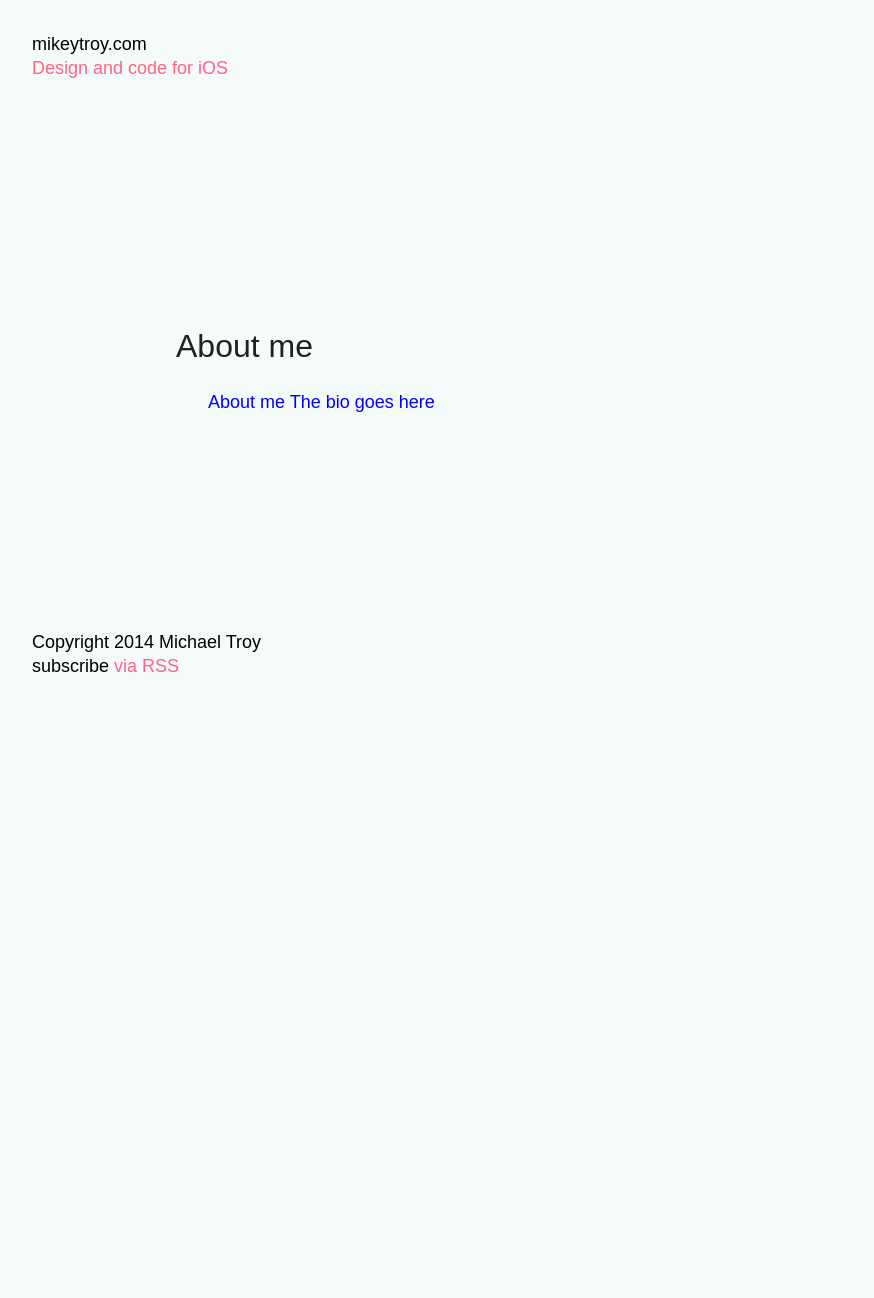
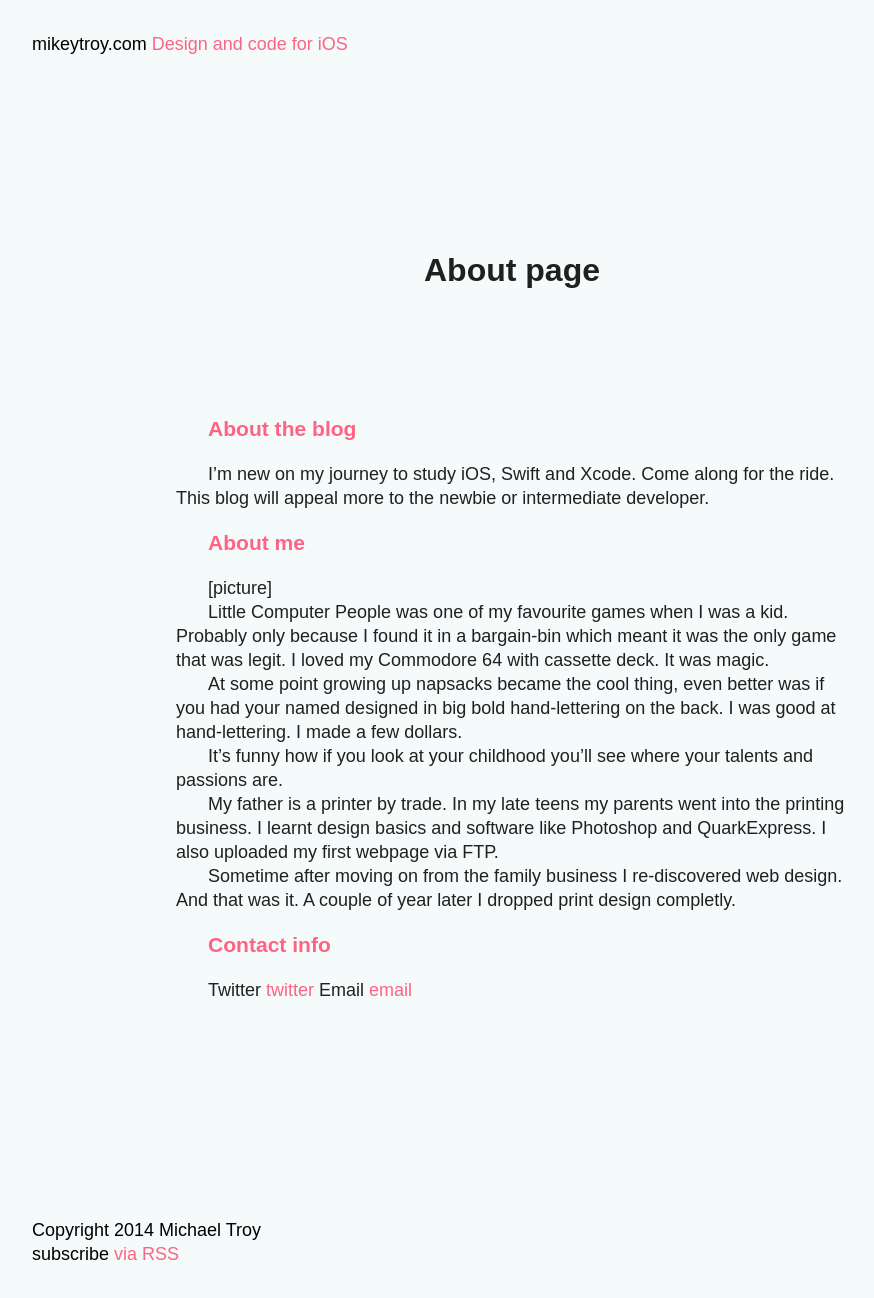
Before and after one commit to michaeltroy/michaeltroy.github.io, a Jekyll site: the page built from about/index.md, in a window 1280 px wide. Shown: the whole page, without its empty margins (128-1002 px from the left). Built offline with Jekyll 4.4.1, drawn with Linux system fonts in a browser that asks for light colours; a script that is not in the unit is left out; before the commit the page ends 900 px from its top, so only the background shows below that.

```diff
--- a/_includes/header.html
+++ b/_includes/header.html
@@ -2,7 +2,7 @@
   <nav>
     <div class="rg-Grid">
       <div class="rg-Unit rg-4of4 rg-4of10">
-        <a class="name-domain" href="{{ site.baseurl }}/">{{ site.title }}</a><br />
+        <a class="name-domain" href="{{ site.baseurl }}/">{{ site.title }}</a>
         <span class="name-blog">Design and code for iOS</span>
 
       </div>
--- a/_posts/2015-01-07-swift-structs.markdown
+++ b/_posts/2015-01-07-3-things-you-should-do-with-swift-structs.markdown
@@ -1,6 +1,6 @@
 ---
 layout: post
-title:  "Swift: Structs"
+title:  "3 Things you should do with Swift structs"
 date:   2015-01-17
 categories:
 ---
--- a/about/index.html
+++ /dev/null
@@ -1,8 +0,0 @@
----
-layout: page
-title: About me
----
-
-About me
-
-The bio goes here
--- /dev/null
+++ b/about/index.md
@@ -0,0 +1,34 @@
+---
+layout: page
+title: About page
+---
+
+<div class="my-head">
+
+</div>
+
+### About the blog
+
+I'm new on my journey to study iOS, Swift and Xcode. Come along for the ride. This blog will appeal more to the newbie or intermediate developer.
+
+### About me
+
+[picture]
+
+Little Computer People was one of my favourite games when I was a kid. Probably only because I found it in a bargain-bin which meant it was the only game that was legit. I loved my Commodore 64 with cassette deck. It was magic.
+
+At some point growing up napsacks became the cool thing, even better was if you had your named designed in big bold hand-lettering on the back. I was good at hand-lettering. I made a few dollars.
+
+It's funny how if you look at your childhood you'll see where your talents and passions are.
+
+My father is a printer by trade. In my late teens my parents went into the printing business. I learnt design basics and software like Photoshop and QuarkExpress. I also uploaded my first webpage via FTP.
+
+Sometime after moving on from the family business I re-discovered web design. And that was it. A couple of year later I dropped print design completly.
+
+
+### Contact info
+
+Twitter [twitter] Email [email]
+
+[twitter]: http://twitter.com/@michaeltroy
+[email]: http://mailto:some@email.com
--- a/design/build/index.css
+++ b/design/build/index.css
@@ -3568,6 +3568,7 @@ html:before {
 
   .site-header {
     height: 12em;
+    margin: 0;
   }
 
   .site-footer {
@@ -3600,8 +3601,7 @@ html:before {
 
 
 body {
-  font-family: "ff-basic-gothic-web-pro", sans-serif;
-  /* font-family: "rooney-sans", sans-serif; */
+  font-family: "proxima-nova-soft", sans-serif;
   color: blue;
   line-height: 24px;
   font-size: 18px;
@@ -3628,6 +3628,18 @@ p, h1, h2, h3, h4, h5, h6, a {
 p {
   color: rgb(32,32,32);
 	margin: 0;
+}
+
+h1 {
+
+}
+
+h2 {
+
+}
+
+h3 {
+  color: #FF6384;
 }
 
 em {
@@ -3673,9 +3685,9 @@ a.name-domain {
 .post header h1 {
   color: rgb(32,32,32);
   font-size: 32px;
-  font-weight: 400;
-  margin: 24px 0;
-  line-height: 40px;
+  margin: 0 0 104px 0;
+  line-height: 44px;
+  text-align: center;
 }
 
 .post-date {
@@ -3747,12 +3759,10 @@ pre {
 }
 
 .post-list h2 {
-  font-family: "courier-prime", monospace;
   color: rgb(32,32,32);
   font-size: 32px;
-  font-weight: 500;
-  margin: 16px 0 0 0;
-  line-height: 40px;
+  margin: 24px 0 8px 0;
+  line-height: 44px;
 }
 
 .post-list h2 a {
--- a/design/ui/grid-heights.css
+++ b/design/ui/grid-heights.css
@@ -32,6 +32,7 @@
 
   .site-header {
     height: 12em;
+    margin: 0;
   }
 
   .site-footer {
```
Also changed, not shown: design/ui/typography.css (+18 -9 lines), _posts/2014-09-20-hello-world copy.markdown (line endings or trailing spaces), assets/michael-troy.jpeg (added), 1 other file.
